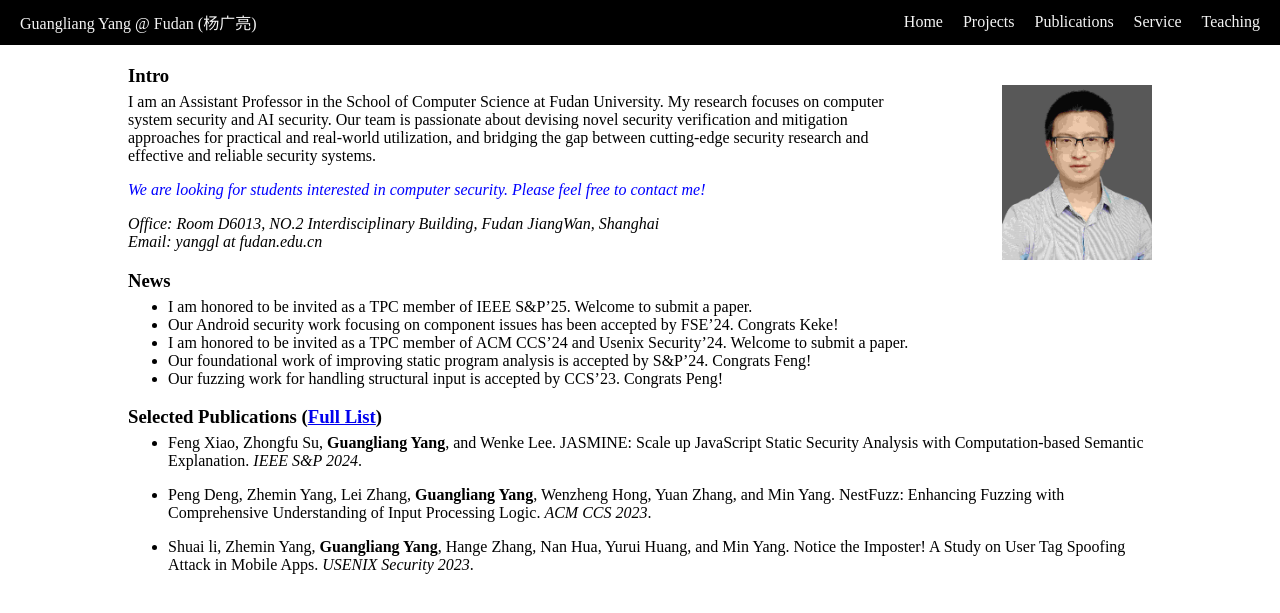
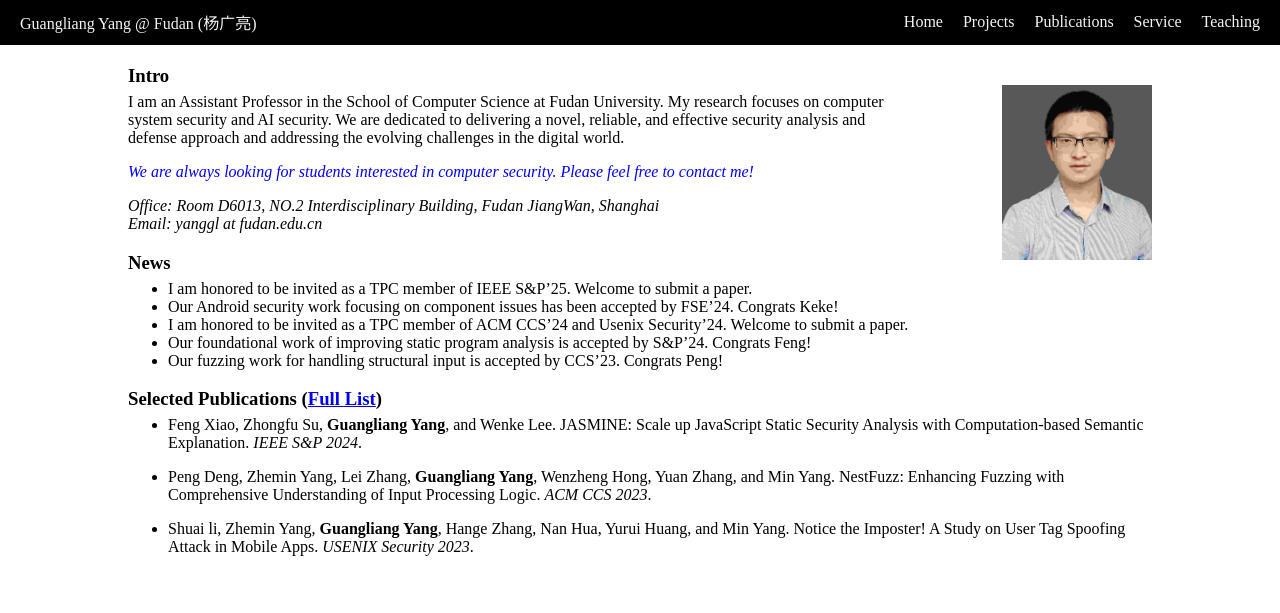
Before and after one commit to yang-guangliang/yang-guangliang.github.io, a Jekyll site: the page built from index.md, in a window 1280 px wide. Shown: the top 613 px of the page. Built offline with Jekyll 4.4.1, drawn with Linux system fonts in a browser that asks for light colours.

Commit message:
Update index.md

```diff
--- a/index.md
+++ b/index.md
@@ -8,9 +8,9 @@ title: home
 
 ### Intro
 
-I am an Assistant Professor in the School of Computer Science at Fudan University. My research focuses on computer system security and AI security. Our team is passionate about devising novel security verification and mitigation approaches for practical and real-world utilization, and bridging the gap between cutting-edge security research and effective and reliable security systems.
+I am an Assistant Professor in the School of Computer Science at Fudan University. My research focuses on computer system security and AI security. We are dedicated to delivering a novel, reliable, and effective security analysis and defense approach and addressing the evolving challenges in the digital world.
 
-<span style="color:blue">*We are looking for students interested in computer security. Please feel free to contact me!*</span>
+<span style="color:blue">*We are always looking for students interested in computer security. Please feel free to contact me!*</span>
 
 <em> Office: Room D6013, NO.2 Interdisciplinary Building, Fudan JiangWan, Shanghai</em>
 <em> Email: yanggl at fudan.edu.cn</em>
```
